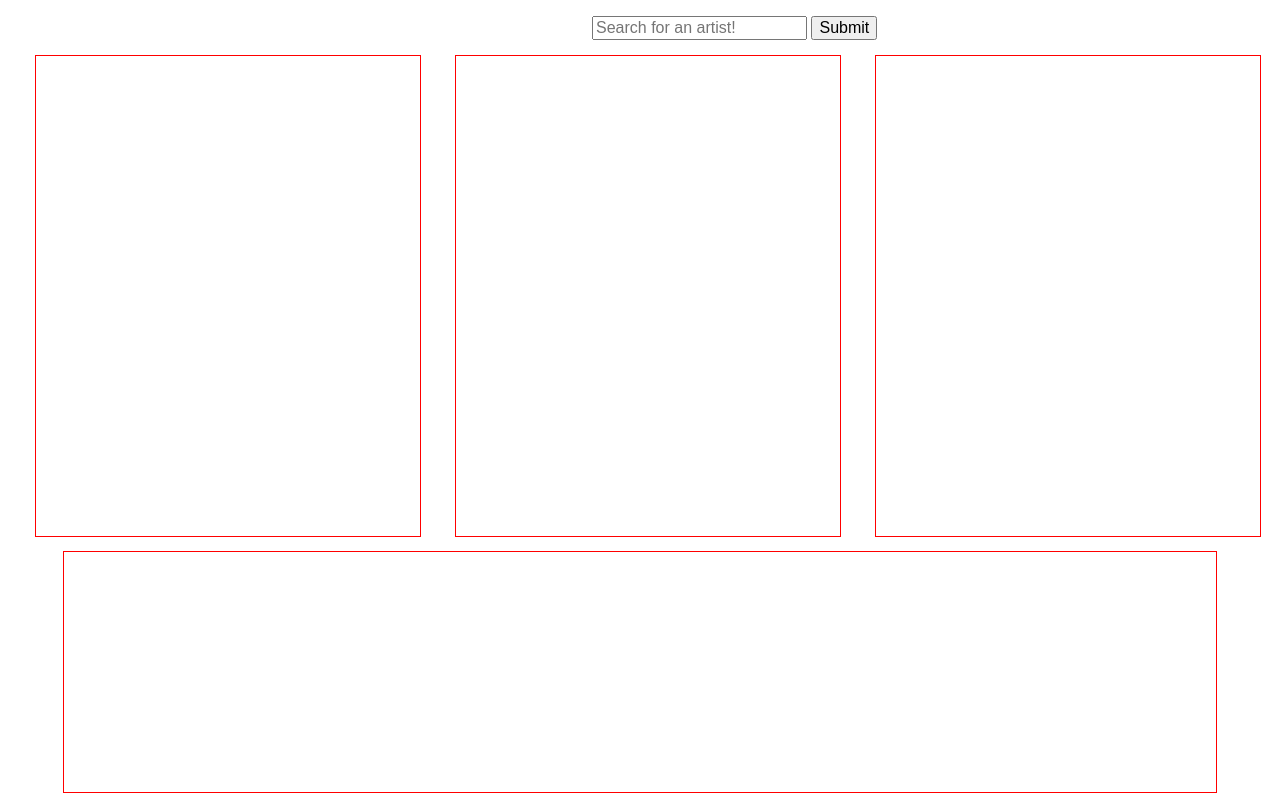
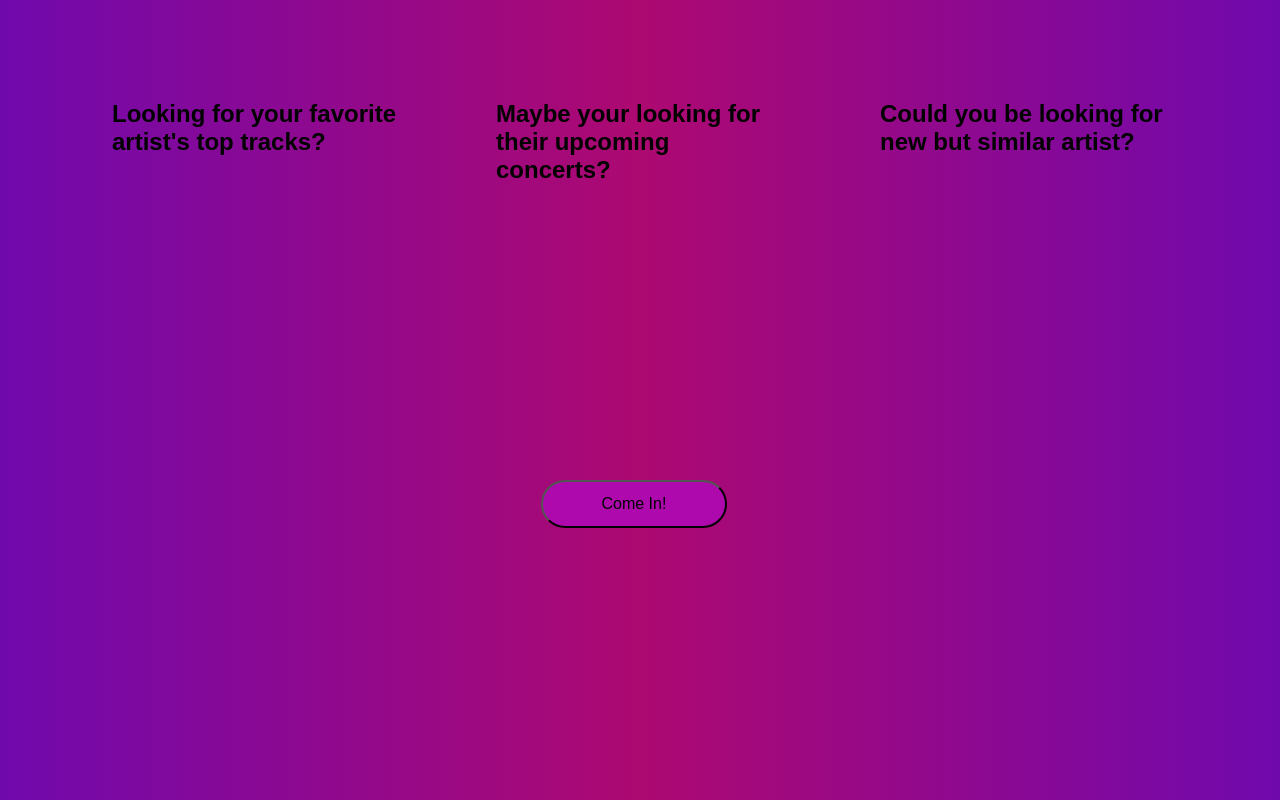
Before and after one commit to grantb4812/apiHack, a plain HTML site: page index.html in a window 1280 px wide. Drawn offline with nearby package versions, Linux system fonts and the light colour scheme.

Commit message:
fixed bug

```diff
--- a/css/main.css
+++ b/css/main.css
@@ -9,7 +9,16 @@ html {
   box-sizing: inherit;
 }
 
+.color {
+	background-image:
+		linear-gradient(
+			to right,
+			rgb(112, 9, 173),
+			rgb(173, 9, 113),
+			rgb(112, 9, 173)
 
+			);
+}
 
 .band-image {
 	display: flex;
@@ -20,7 +29,7 @@ html {
 	width: 30%;
 	height: 30em;
 	margin-left: 2.25em;
-	outline: 1px solid red;
+
 }
 
 .cover-image img {
@@ -31,7 +40,7 @@ html {
 .most-popular {
 	width: 30%;
 	margin-left: 2.25em;
-	outline: 1px solid red;
+
 
 }
 
@@ -42,7 +51,7 @@ html {
 .tour-dates {
 	width: 30%;
 	margin-left: 2.25em;
-	outline: 1px solid red;
+
 
 }
 
@@ -52,7 +61,7 @@ html {
 
 .related-artists {
 	width: 90%;
-	outline: 1px solid red;
+
 	height: 15em;
 	margin: 1em auto;
 }
@@ -72,3 +81,34 @@ form {
 	height: 5em;
 	width: 5em;
 }
+
+.hidden {
+	display: none;
+}
+
+.intro-questions {
+	width: 90%;
+	margin: 0 auto;
+	display: flex;
+	padding-top: 5em;
+}
+
+.question {
+	width: 25%;
+	height: 20em;
+	margin: 0 auto;
+
+}
+
+.start-button {
+	width: 33%;
+	margin: 0 auto;
+	padding: 5em 0 0 7em;
+}
+
+.intro-button {
+	width: 60%;
+	height: 3em;
+	border-radius: 10em;
+	background-color: rgb(173, 9, 173);
+}
--- a/index.html
+++ b/index.html
@@ -1,5 +1,5 @@
 <!DOCTYPE html>
-<html lang="en">
+<html lang="en" class="color">
 <head>
 	<meta charset="UTF-8">
 	<title>Popular Songs | Concert Dates</title>
@@ -10,17 +10,35 @@
 </head>
 <body>
 
+	<section class="intro-section">
+		<div class="intro-hide">
+		<div class="intro-questions">
+			<div class="question">
+				<h2>Looking for your favorite artist's top tracks?</h2>
+			</div>
+			<div class="question">
+				<h2>Maybe your looking for their upcoming concerts?</h2>
+			</div>
+			<div class="question">
+				<h2>Could you be looking for new but similar artist?</h2>
+			</div>
+		</div>
+		<div class="start-button">
+			<button type="submit" class="intro-button" id="come-in">Come In!</button>
+		</div>
+		</div>
+	</section>
 
+	<div class="hidden">
 
-	<form action="submit-artist" id="artist-form">
+		<form action="submit-artist" id="artist-form" class="show-form">
 				<input type="text" name="artist" class="artist" placeholder="Search for an artist!">
 				<button type="submit" class="submit">Submit</button>
 			</form>
 
-	<section class="band-image">
-
+		<div class="band-image">
 			<div class="cover-image">
-
+			<!--	<img class="img" src="" alt="cover-img"> -->
 			</div>
 			<div class="most-popular">
 				<div class="popular-list song-template">
@@ -29,26 +47,24 @@
 					</ul>
 				</div>
 			</div>
-			<div class="tour-dates hidden">
+			<div class="tour-dates">
 				<div class="tour-list tour-template">
 					<ul id="city-dates">
 
 					</ul>
 				</div>
 			</div>
-
-	</section>
-	<div class="hidden">
-	<section class="recommended-listening">
+		</div>
+			<div class="recommended-listening">
 				<div class="related-artists">
 					<div class="similar related-template">
 						<ul id="different-artist">
 
 						</ul>
-
 					</div>
 				</div>
-	</section>
 			</div>
+
+
 </body>
 </html>
--- a/js/app.js
+++ b/js/app.js
@@ -5,6 +5,16 @@ $(document).ready(function(){
 
 		searchArtist(artist);
 		tourDates(artist);
+
+
+		return false;
+	});
+
+	$('#come-in').on('click', function(){
+
+		$('.intro-hide').hide();
+		$('.hidden').show();
+
 
 
 		return false;
@@ -88,8 +98,9 @@ var tourDates = function(artist){
 		type: "GET"
 	})
 	.done(function(result){
+		console.log(result)
+		$.each(result, function(index, value){
 
-		$.each(result, function(index, value){
 			$("#city-dates").append("<li>"+value.formatted_location+"</li>");
 		})
 	});
@@ -112,7 +123,6 @@ var relatedArtist = function(id) {
 			$("#different-artist").append("<li><img class='small-img' src='"+value.images[0].url+"'>"+value.name+"</li>");
 			}
 			if (index > 5 && index < 11) {
-				relatedArtistClone();
 				$("#different-artist").append("<li><img class='small-img' src='"+value.images[0].url+"'>"+value.name+"</li>");
 			}
 
@@ -120,7 +130,19 @@ var relatedArtist = function(id) {
 	})
 }
 
+/*
+var showSearch = function() {
+	var search = $('#artist-form').clone();
+	$('.intro-section').append(search);
+}
+*/
+/*
+var showImage = function(image) {
 
-var relatedArtistClone = function() {
-	var relatedUl = $("#different-artist").clone()
+	var pic = $('.cover-image').clone();
+
+
+
+
 }
+*/
```
Lines whose indentation alone changed are shown as unchanged.
